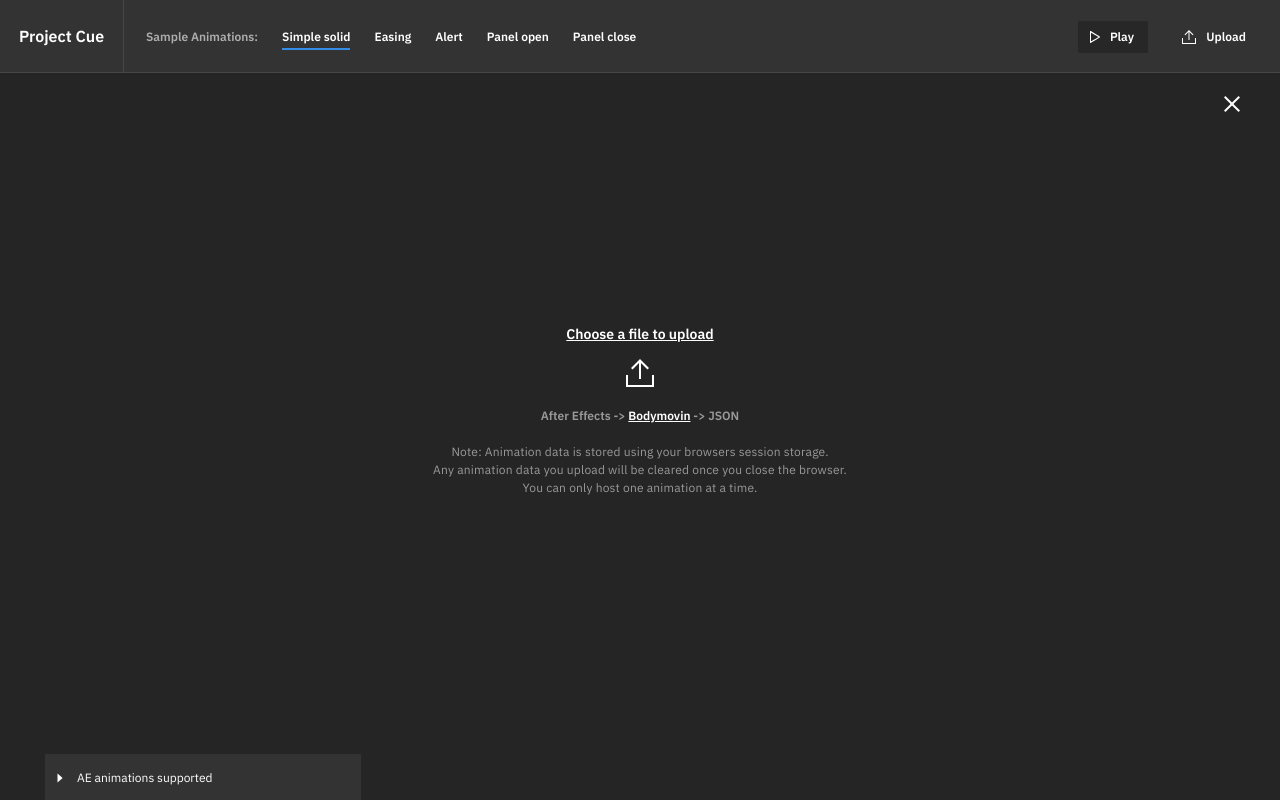
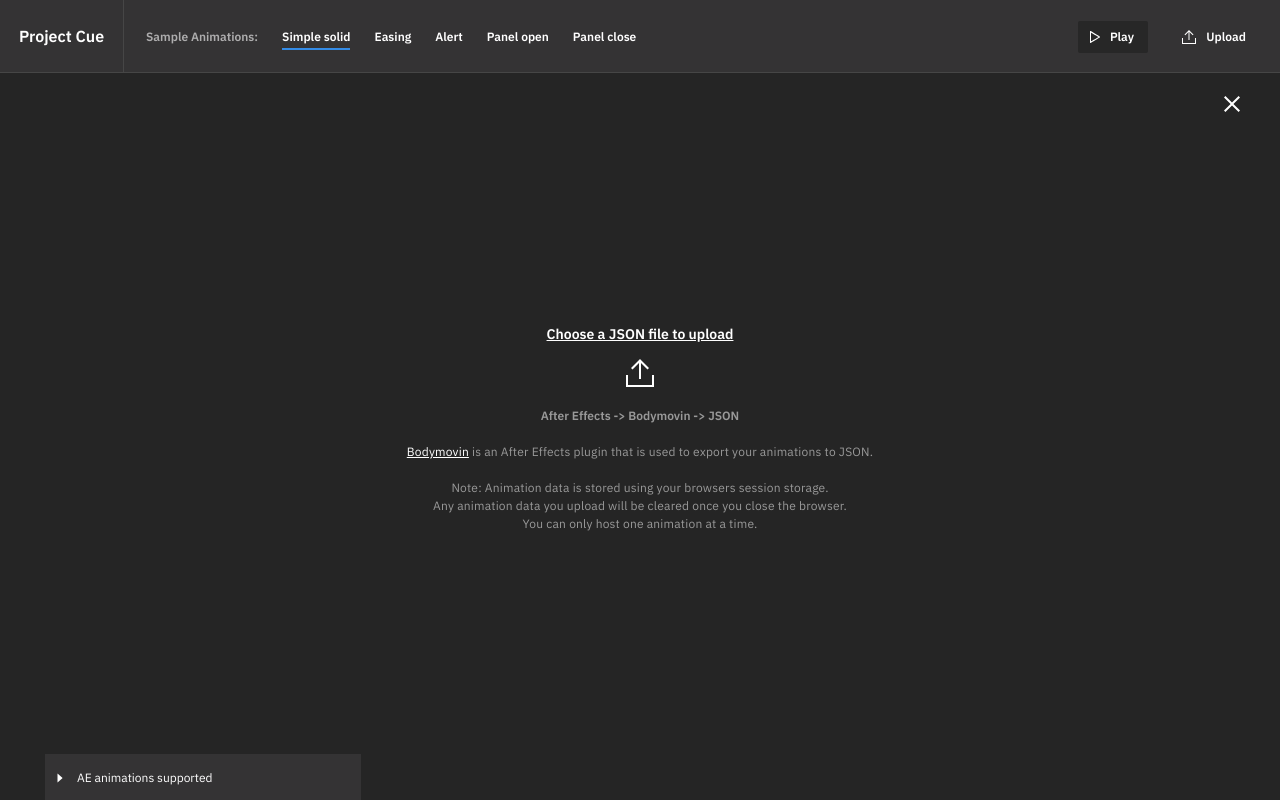
Before and after one commit to petervachon/project-Cue, a website: page app/index.html in a window 1280 px wide. Both pictures are taken after a click on the element "Upload". Drawn offline with nearby package versions, Linux system fonts and the light colour scheme; files that its build step writes are made by us from their sources.

Commit message:
Instructions update

```diff
--- a/app/index.html
+++ b/app/index.html
@@ -65,12 +65,12 @@
 				<input type="file" id="selectImages" multiple="true" value="Import" accept="image/*" />
 				<div class="errors"></div>
 			<span class='message'>
-				<label for="selectFiles">Choose a file to upload</label>
+				<label for="selectFiles">Choose a JSON file to upload</label>
 			</span>
 
 			<div class='uploadIcon'>
 				<img src='assets/upload_32.svg' alt='upload JSON' /></div>
-				<div class='messageInstruction'>After Effects -> <a href="https://aescripts.com/bodymovin/" style="color: white; text-decoration: underline" target="_blank">Bodymovin</a> -> JSON <span style="font-weight: normal; letter-spacing: .2px; line-height: 18px;"><br /><br />Note: Animation data is stored using your browsers session storage. <br />Any animation data you upload will be cleared once you close the browser.<br />You can only host one animation at a time.</span>
+				<div class='messageInstruction'>After Effects -> Bodymovin -> JSON <span style="font-weight: normal; letter-spacing: .2px; line-height: 18px;"><br /><br /><a href="https://aescripts.com/bodymovin/" style="color: white; text-decoration: underline" target="_blank">Bodymovin</a> is an After Effects plugin that is used to export your animations to JSON. <br /><br />Note: Animation data is stored using your browsers session storage. <br />Any animation data you upload will be cleared once you close the browser.<br />You can only host one animation at a time.</span>
 				</div>
 				<button class="skipToAnimation">Skip to animation</button>
 			</div>
```
